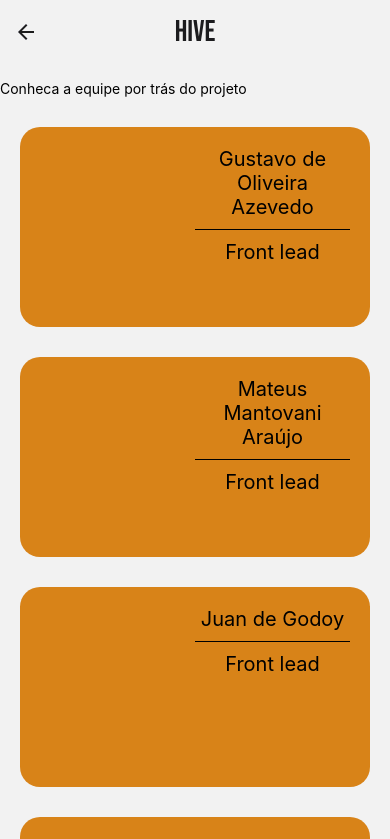
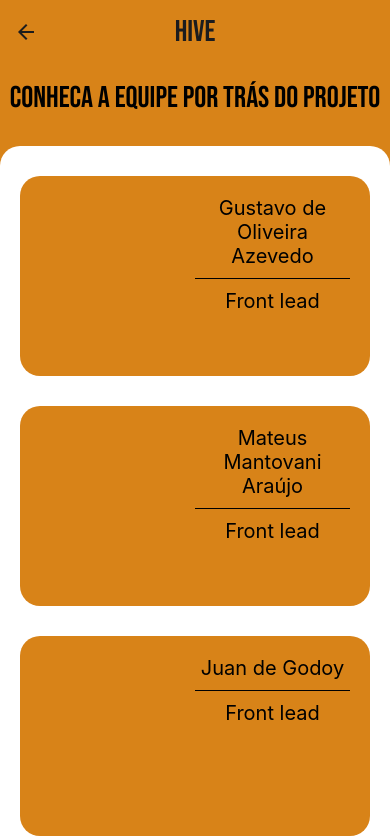
Before and after one commit to Challengers-2-O-Retorno/VOM-Hive-Mobile, a React Native app: screen /Equipe in a window 390 px wide. Shown: the top 839 px of the page. Built offline with nearby package versions, Linux system fonts and the light colour scheme.

Commit message:
Ajustes em Equipe

```diff
--- a/src/screens/Equipe.tsx
+++ b/src/screens/Equipe.tsx
@@ -1,30 +1,59 @@
 import { StyleSheet, Text, View, ScrollView } from "react-native";
 import React from "react";
 import Membro from "../Components/Membro";
+import { useFonts } from "expo-font";
 
 export default function Equipe() {
+  const [fontsLoaded] = useFonts({
+    BebasNeue: require("../../assets/fonts/BebasNeue-Regular.ttf"),
+  });
   return (
-    <View style={styles.main}>
-      <Text>Conheca a equipe por trás do projeto</Text>
-      <ScrollView>
-        <View style={styles.container}>
-        <Membro avatar={"https://avatars.githubusercontent.com/gutolive09"} name={"Gustavo de Oliveira Azevedo"}  role={"Front lead"}/>
-        <Membro avatar={"https://avatars.githubusercontent.com/Mmateus106"} name={"Mateus Mantovani Araújo"}  role={"Front lead"}/>
-        <Membro avatar={"https://avatars.githubusercontent.com/Jixatos"} name={"Juan de Godoy"}  role={"Front lead"}/>
-        <Membro avatar={"https://avatars.githubusercontent.com/gabrielrodri33"} name={"Gabriel Siqueira Rodrigues"}  role={"Front lead"}/>
-        </View>
-      </ScrollView>
-    </View>
+    <ScrollView style={styles.main}>
+      <Text style={styles.title}>Conheca a equipe por trás do projeto</Text>
+
+      <View style={styles.container}>
+        <Membro
+          avatar={"https://avatars.githubusercontent.com/gutolive09"}
+          name={"Gustavo de Oliveira Azevedo"}
+          role={"Front lead"}
+        />
+        <Membro
+          avatar={"https://avatars.githubusercontent.com/Mmateus106"}
+          name={"Mateus Mantovani Araújo"}
+          role={"Front lead"}
+        />
+        <Membro
+          avatar={"https://avatars.githubusercontent.com/Jixatos"}
+          name={"Juan de Godoy"}
+          role={"Front lead"}
+        />
+        <Membro
+          avatar={"https://avatars.githubusercontent.com/gabrielrodri33"}
+          name={"Gabriel Siqueira Rodrigues"}
+          role={"Front lead"}
+        />
+      </View>
+    </ScrollView>
   );
 }
 
 const styles = StyleSheet.create({
   main: {
     paddingTop: 80,
+    backgroundColor: "#D88318",
   },
-  container:{
+  container: {
     flex: 1,
     gap: 30,
-    marginVertical: 30
-  }
+    marginVertical: 30,
+    paddingVertical: 30,
+    borderTopRightRadius: 20,
+    borderTopLeftRadius: 20,
+    backgroundColor: "#fff",
+  },
+  title: {
+    fontSize: 30,
+    textAlign: "center",
+    fontFamily: "BebasNeue",
+  },
 });
```
